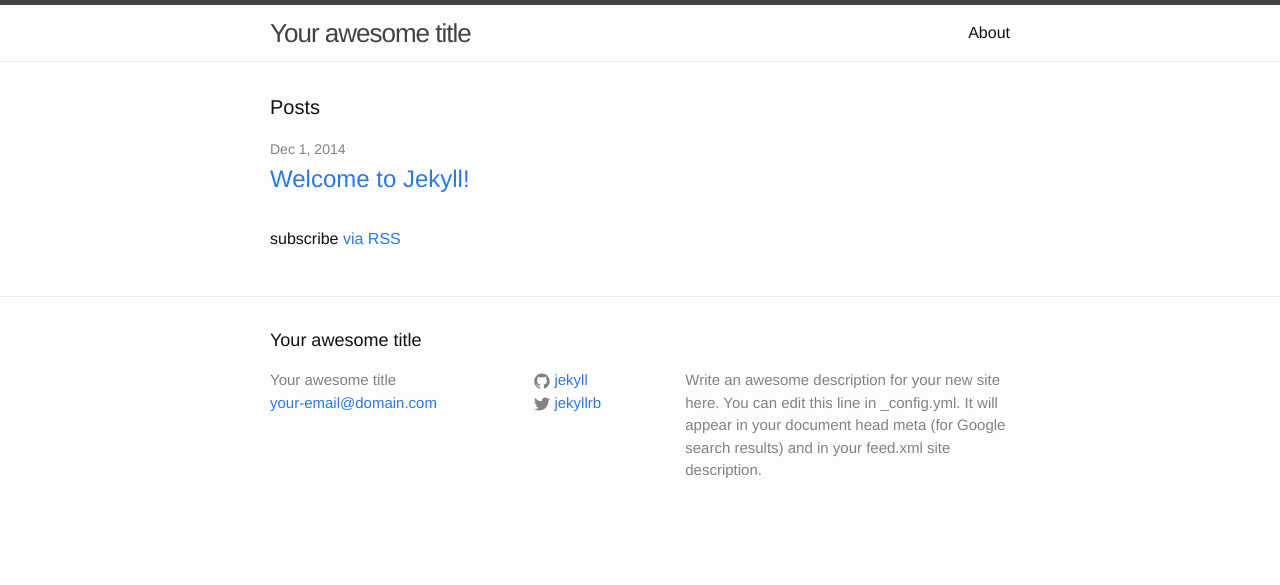
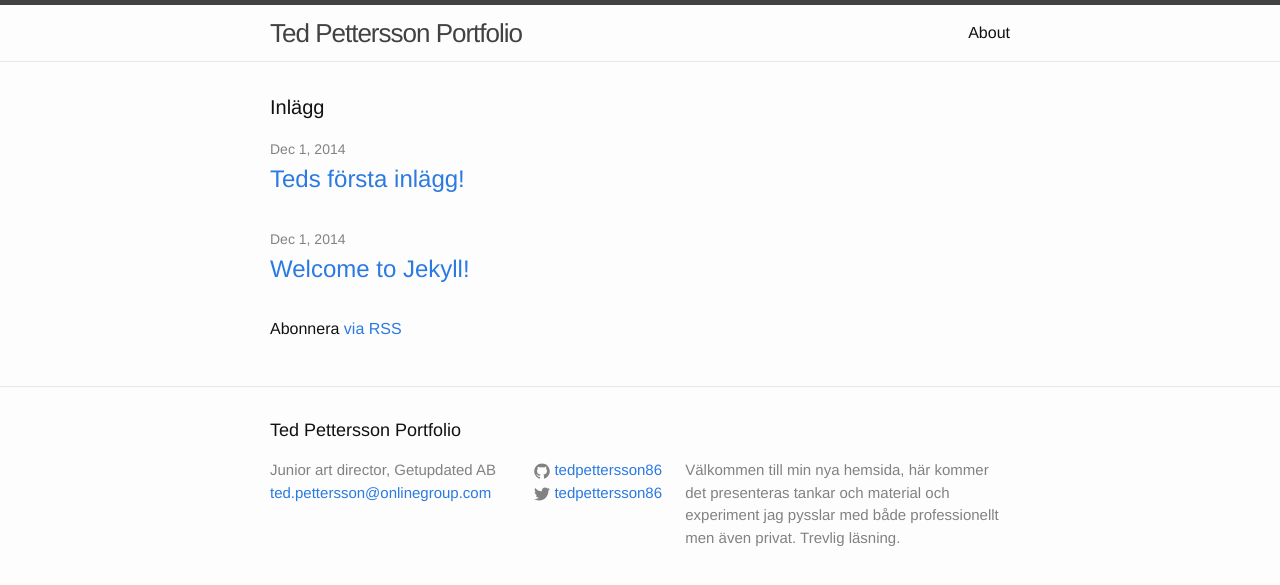
Before and after one commit to Tedpettersson86/tedsportfolio, a Jekyll site: the page built from index.html, in a window 1280 px wide. Shown: the top 585 px of the page. Built offline with Jekyll 4.4.1, drawn with Linux system fonts in a browser that asks for light colours.

Commit message:
2:a committen.
I denna commit har jag provat och kikat runt i filstrukturen för jekyll
projektet, börjat ändra lite grann i filer, undersökt hur man skriver
markdown osv..

```diff
--- a/_config.yml
+++ b/_config.yml
@@ -1,14 +1,13 @@
 # Site settings
-title: Your awesome title
-email: your-email@domain.com
+title: Ted Pettersson Portfolio
+email: ted.pettersson@onlinegroup.com
 description: > # this means to ignore newlines until "baseurl:"
-  Write an awesome description for your new site here. You can edit this
-  line in _config.yml. It will appear in your document head meta (for
-  Google search results) and in your feed.xml site description.
+  Välkommen till min nya hemsida, här kommer det presenteras tankar och material och
+  experiment jag pysslar med både professionellt men även privat. Trevlig läsning.
 baseurl: "" # the subpath of your site, e.g. /blog/
 url: "http://yourdomain.com" # the base hostname & protocol for your site
-twitter_username: jekyllrb
-github_username:  jekyll
+twitter_username: tedpettersson86
+github_username:  tedpettersson86
 
 # Build settings
 markdown: kramdown
--- a/_includes/footer.html
+++ b/_includes/footer.html
@@ -7,7 +7,7 @@
     <div class="footer-col-wrapper">
       <div class="footer-col  footer-col-1">
         <ul class="contact-list">
-          <li>{{ site.title }}</li>
+          <li>Junior art director, Getupdated AB</li>
           <li><a href="mailto:{{ site.email }}">{{ site.email }}</a></li>
         </ul>
       </div>
--- a/index.html
+++ b/index.html
@@ -4,7 +4,7 @@ layout: default
 
 <div class="home">
 
-  <h1 class="page-heading">Posts</h1>
+  <h1 class="page-heading">Inlägg</h1>
 
   <ul class="post-list">
     {% for post in site.posts %}
@@ -18,6 +18,6 @@ layout: default
     {% endfor %}
   </ul>
 
-  <p class="rss-subscribe">subscribe <a href="{{ "/feed.xml" | prepend: site.baseurl }}">via RSS</a></p>
+  <p class="rss-subscribe">Abonnera <a href="{{ "/feed.xml" | prepend: site.baseurl }}">via RSS</a></p>
 
 </div>
```
Also changed, not shown: _posts/2014-12-01-Teds-1st-post.markdown (added, +16 -0 lines), README.md (deleted).
